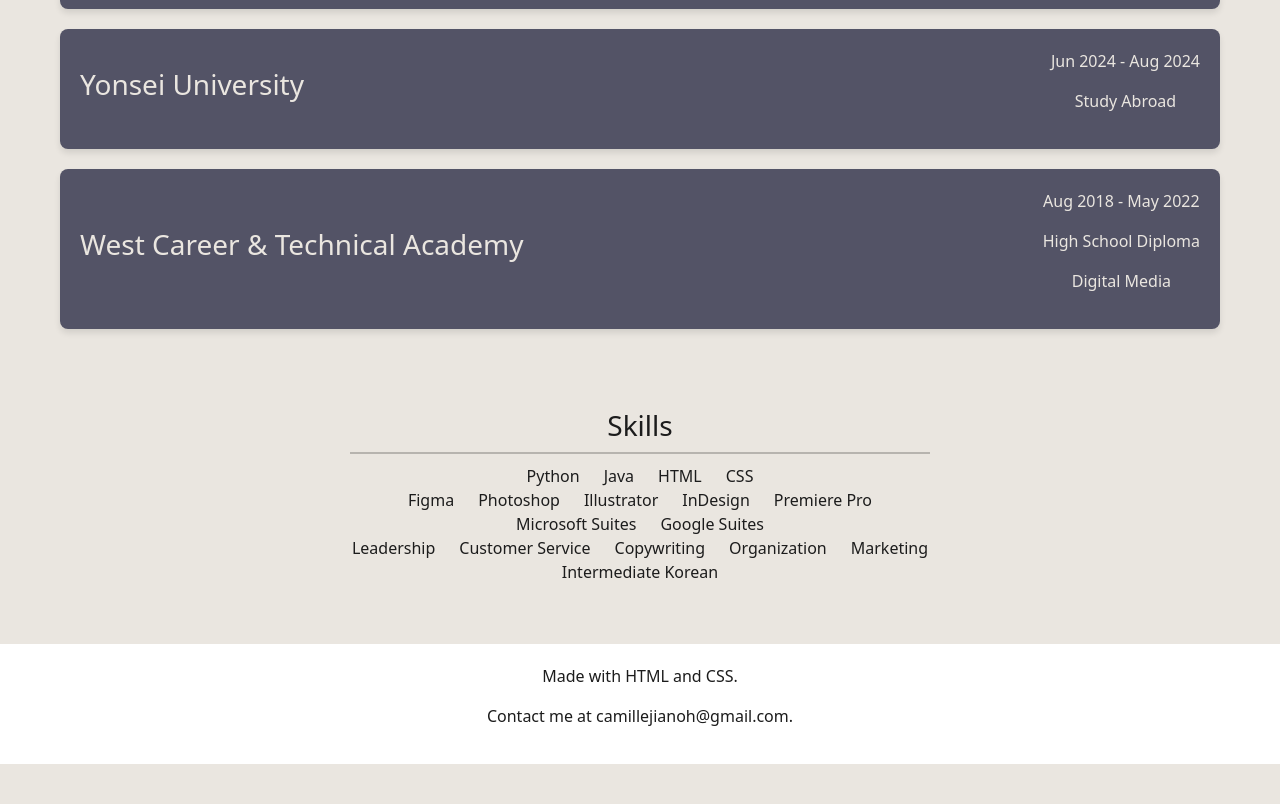
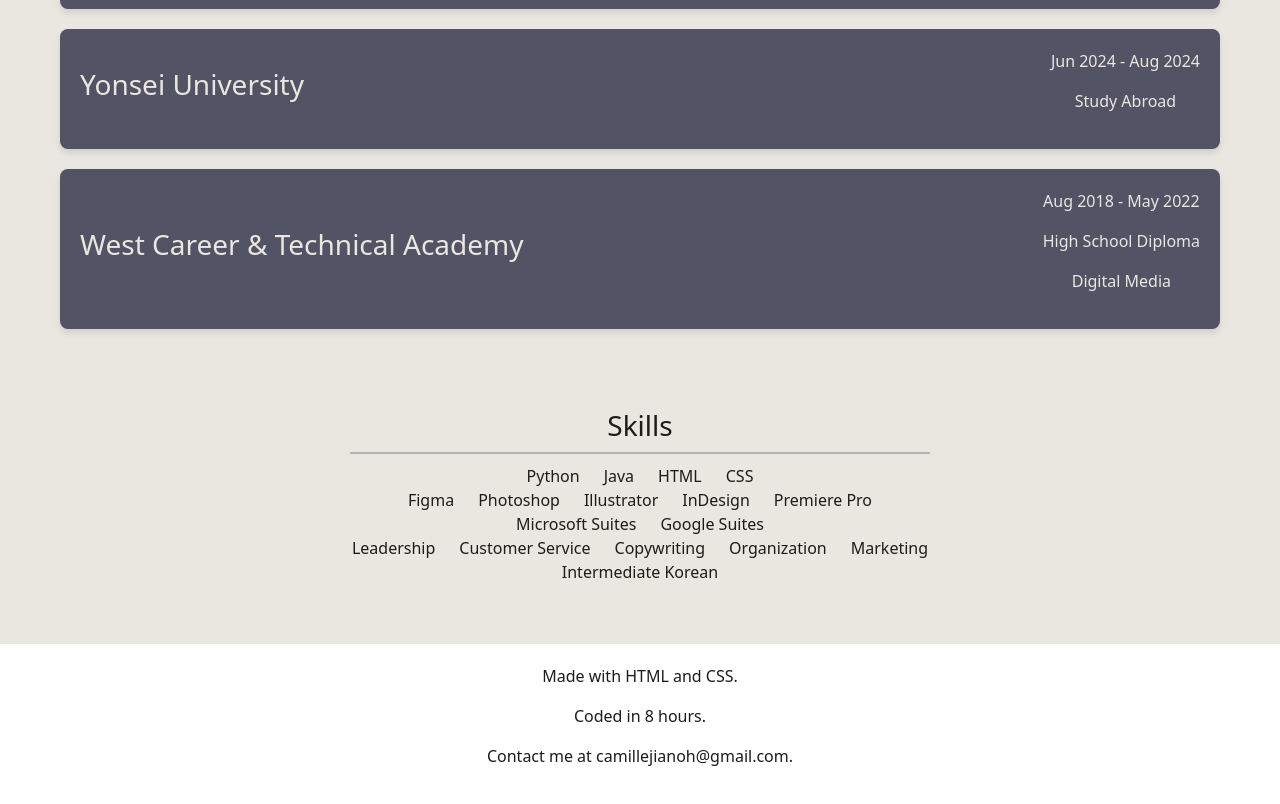
Before and after one commit to camilleoh/camilleoh.github.io, a plain HTML site: page index.html in a window 1280 px wide. Shown: the part 2501-3305 px from the top of the page. Before the commit the page ends 3265 px from the top, so only its background shows below. Drawn offline with nearby package versions, Linux system fonts and the light colour scheme.

Commit message:
Update index.html

```diff
--- a/index.html
+++ b/index.html
@@ -380,6 +380,7 @@ EMAIL: camilleo@uci.edu
   <footer class="footer">
     <div class="footer-content">
       <p>Made with HTML and CSS.</p>
+      <p>Coded in 8 hours.</p>
       <p>Contact me at camillejianoh@gmail.com.</p>
     </div>
   </footer>
```
